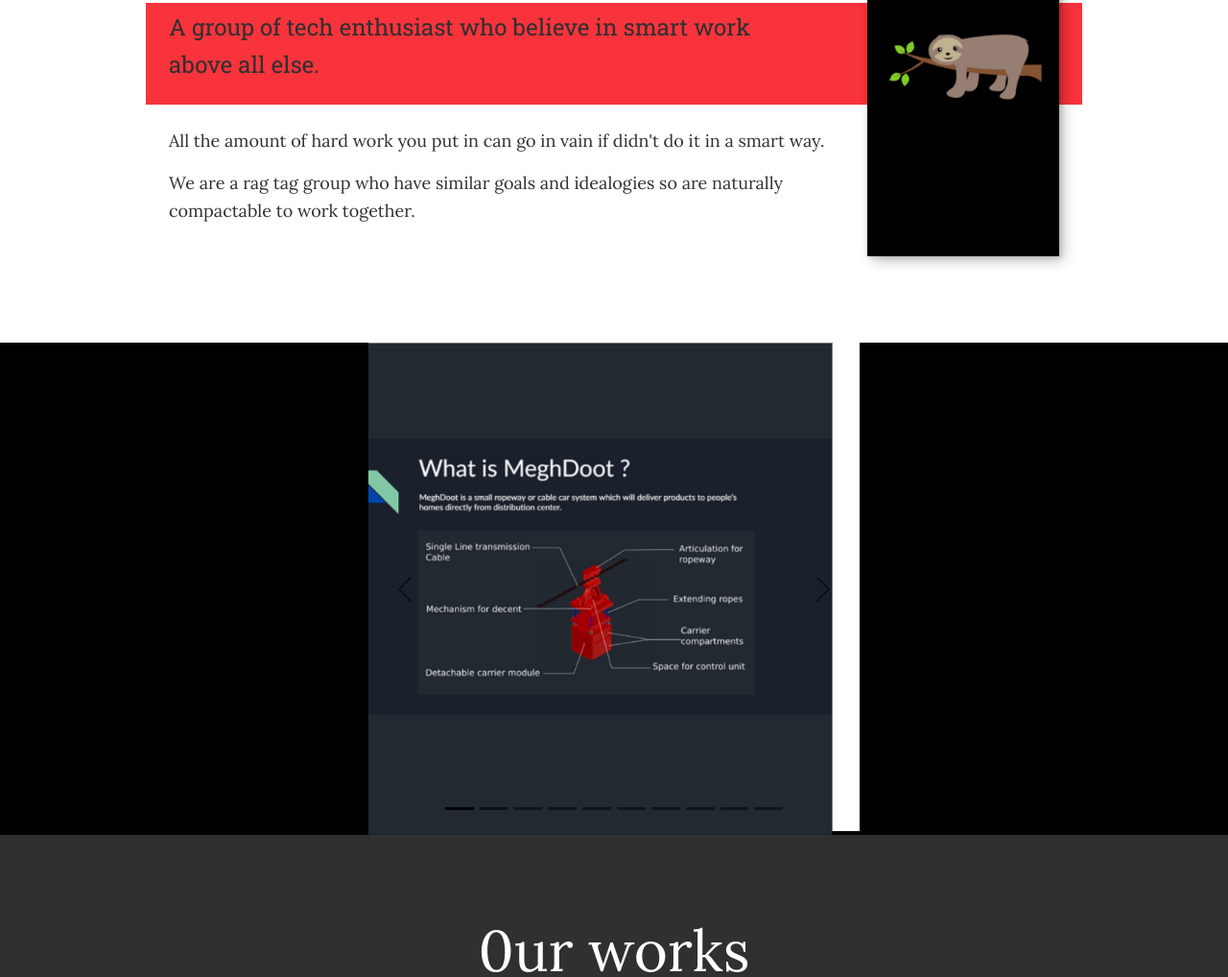
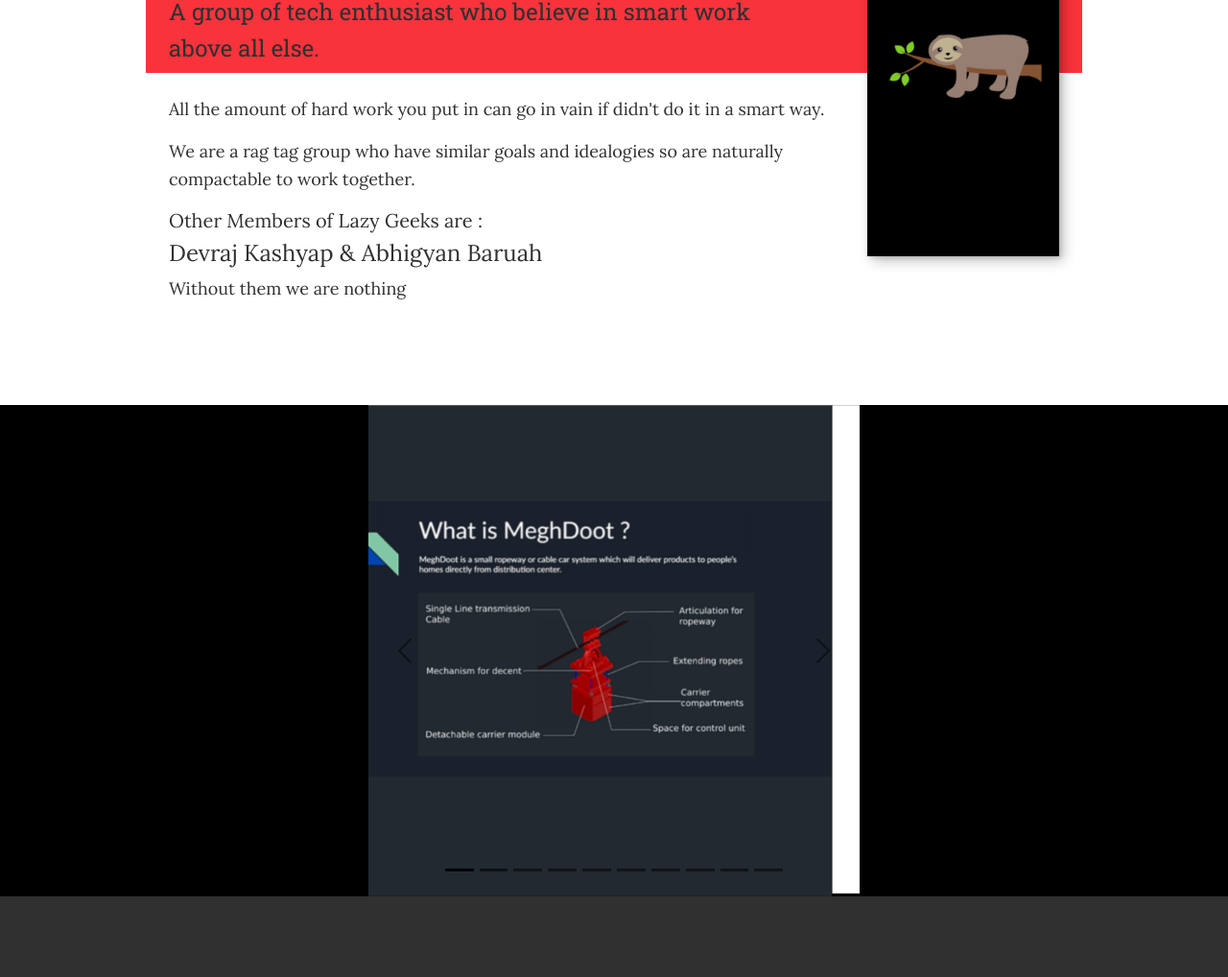
Before and after one commit to ashiqueanowar/Lazy-Geeks-Portfolio, a plain HTML site: page index.html in a window 1280 px wide. Shown: the part 1855-2873 px from the top of the page at 96% size. Drawn offline with nearby package versions, Linux system fonts and the light colour scheme.

Commit message:
devraj and abhi

```diff
--- a/index.html
+++ b/index.html
@@ -118,6 +118,9 @@
                     <div class="about-me__body">
                             <p>All the amount of hard work you put in can go in vain if didn't do it in a smart way.</p>
                             <p>We are a rag tag group who have similar goals and idealogies so are naturally compactable to work together.</p>
+                            <h5>Other Members of Lazy Geeks are :</h5>
+                            <h4> Devraj Kashyap & Abhigyan Baruah</h4>
+                            <p>Without them we are nothing</p>
                     </div>
 
                     <img src="img/dev-jane-02.jpg" alt="Jane leaning against a bus" class="about-me__img">
```
